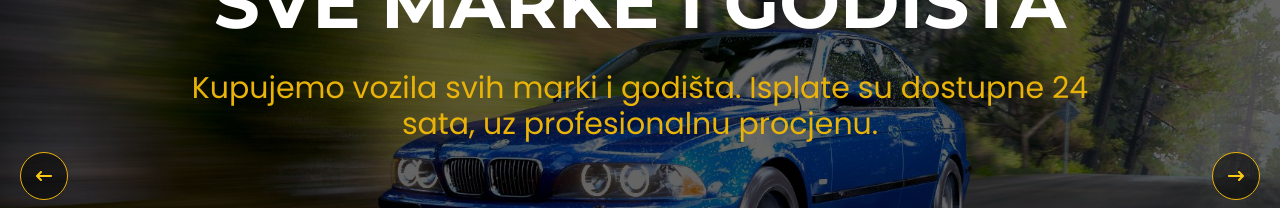
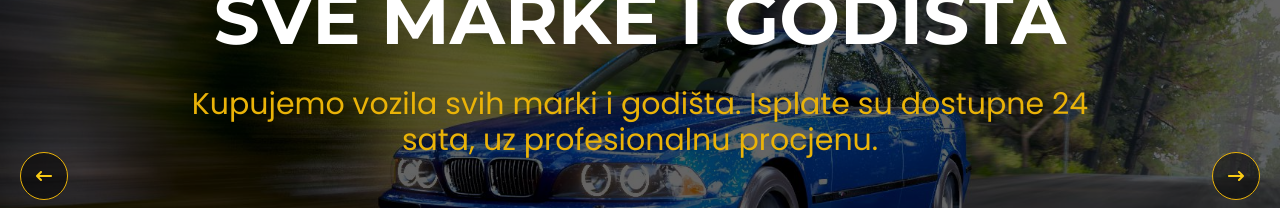
Before and after one commit to lisjakj/car_finish, a Next.js app: page / in a window 1280 px wide. Shown: the part 224-432 px from the top of the page. Built offline with nearby package versions, Linux system fonts and the light colour scheme.

Commit message:
Update Hero.jsx

```diff
--- a/app/components/Hero.jsx
+++ b/app/components/Hero.jsx
@@ -107,11 +107,11 @@ const Hero = () => {
                                     <h1 className="f-montserrat uppercase text-5xl lg:text-7xl font-bold mb-8 mt-20">
                                         {slide.title}
                                     </h1>
-                                    <p className="text-lg md:text-xl lg:text-3xl mb-28 text-yellow-500">
+                                    <p className="text-lg md:text-xl lg:text-3xl mb-24 text-yellow-500">
                                         {slide.description}
                                     </p>
 
-                                    <a href="tel:+385998284489" className="bg-yellow-400 text-2xl rounded-full text-black py-5 px-8 font-bold hover:bg-yellow-300 transition-all duration-300 hover:scale-105 shadow-lg hover:shadow-yellow-500/50 mb-28">
+                                    <a href="tel:+385998284489" className="bg-yellow-400 text-2xl rounded-full text-black py-5 px-8 font-bold hover:bg-yellow-300 transition-all duration-300 hover:scale-105 shadow-lg hover:shadow-yellow-500/50 mb-24">
                                         +385 99 828 4489
                                     </a>
                                     <p className="text-lg lg:text-xl text-gray-200">
```
